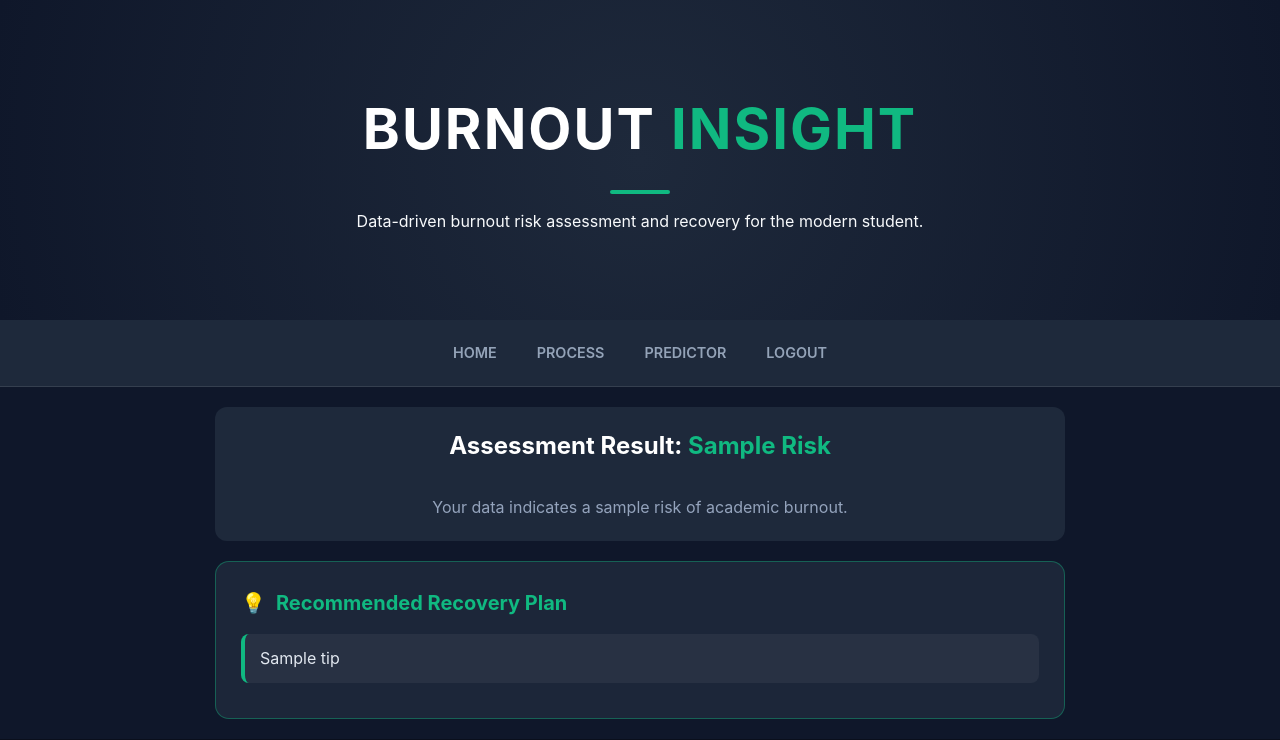
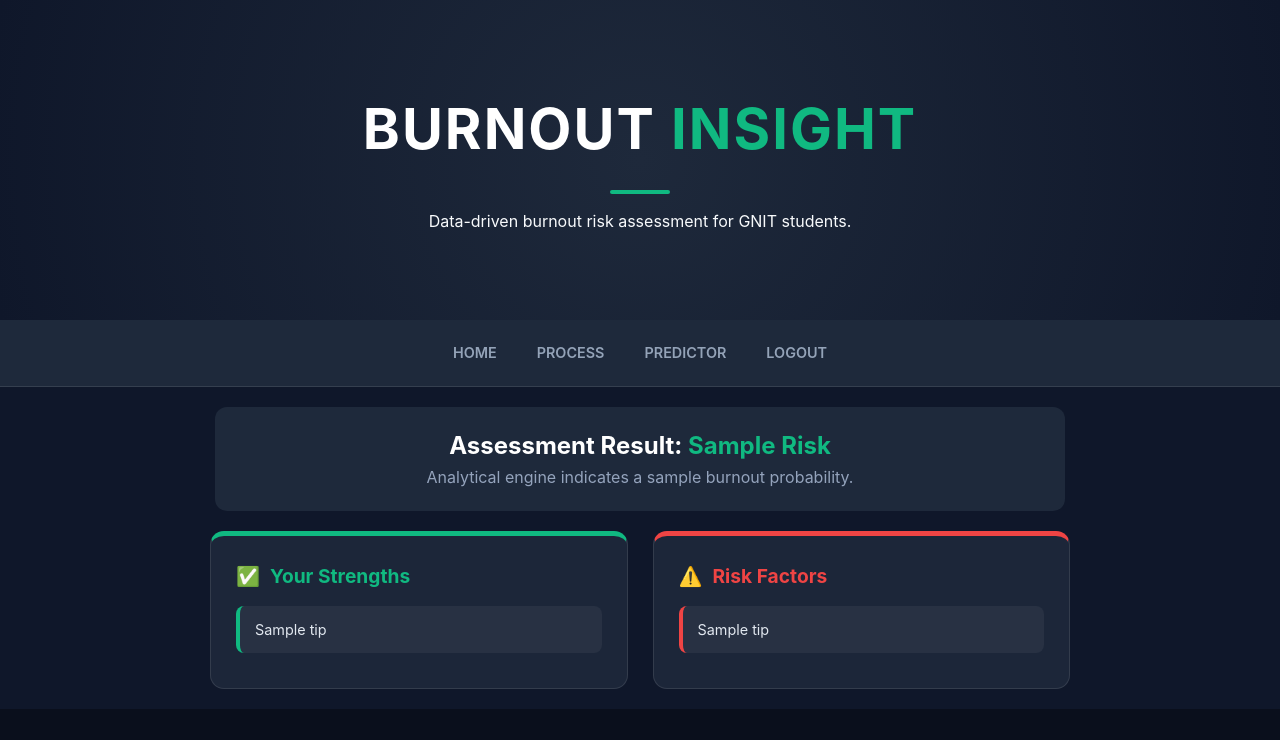
Before and after one commit to swastikapramanik06-art/STUDENT-BURNOUT-RISK-PREDICTOR-AND-ADVISOR, a Django app: template accounts/templates/accounts/dashboard.html in a window 1280 px wide. Shown: the top 740 px of the page. Run offline with Django 5.2, Linux system fonts and the light colour scheme; the template is opened without the code that fills it: most values are stand-ins (such as "Sample title", 1, 10 or a date in 2020).

Commit message:
progress update

```diff
--- a/accounts/static/accounts/css/dashboard_style.css
+++ b/accounts/static/accounts/css/dashboard_style.css
@@ -73,6 +72,68 @@ nav ul li a:hover {
     color: white;
 }
 
+.result-container {
+    max-width: 850px;
+    margin: 30px auto 10px auto;
+    padding: 25px;
+    border-radius: 12px;
+    text-align: center;
+    background: #1e293b;
+    animation: fadeIn 0.6s ease-in;
+}
+
+.high-risk { border: 2px solid #ef4444 !important; box-shadow: 0 0 15px rgba(239, 68, 68, 0.2); }
+.mod-risk { border: 2px solid #f59e0b !important; box-shadow: 0 0 15px rgba(245, 158, 11, 0.2); }
+.low-risk { border: 2px solid #10b981 !important; box-shadow: 0 0 15px rgba(16, 185, 129, 0.2); }
+
+.high-risk .accent { color: #ef4444; }
+.mod-risk .accent { color: #f59e0b; }
+.low-risk .accent { color: #10b981; }
+
+
+.analysis-grid {
+    display: grid;
+    grid-template-columns: repeat(auto-fit, minmax(350px, 1fr));
+    gap: 25px;
+    max-width: 900px;
+    margin: 20px auto;
+    padding: 0 20px;
+}
+
+.solutions-container {
+    padding: 25px;
+    background: rgba(30, 41, 59, 0.9);
+    border-radius: 14px;
+    text-align: left;
+    border: 1px solid rgba(255, 255, 255, 0.1);
+    animation: fadeIn 0.8s ease-out;
+}
+
+.pros-box { border-top: 5px solid #10b981; }
+.cons-box { border-top: 5px solid #ef4444; }
+
+.solutions-header {
+    font-size: 1.2rem;
+    font-weight: bold;
+    margin-bottom: 15px;
+    display: flex;
+    align-items: center;
+    gap: 10px;
+}
+
+.solution-item {
+    color: #e2e8f0;
+    padding: 12px 15px;
+    margin-bottom: 10px;
+    background: rgba(255, 255, 255, 0.05);
+    border-radius: 8px;
+    line-height: 1.6;
+    font-size: 0.9rem;
+}
+
+.pro-item { border-left: 4px solid #10b981; }
+.con-item { border-left: 4px solid #ef4444; }
+
 
 .media-section {
     padding: 60px 20px;
--- a/accounts/templates/accounts/dashboard.html
+++ b/accounts/templates/accounts/dashboard.html
@@ -7,10 +7,7 @@
     <title>Burnout Predictor - Dashboard</title>
     <link rel="stylesheet" href="{% static 'accounts/css/dashboard_style.css' %}">
     <style>
-
-        html {
-            scroll-behavior: smooth;
-        }
+        html { scroll-behavior: smooth; }
 
         .result-container {
             max-width: 850px;
@@ -22,7 +19,6 @@
             animation: fadeIn 0.6s ease-in;
         }
 
-
         .high-risk { border: 2px solid #ef4444 !important; box-shadow: 0 0 15px rgba(239, 68, 68, 0.2); }
         .mod-risk { border: 2px solid #f59e0b !important; box-shadow: 0 0 15px rgba(245, 158, 11, 0.2); }
         .low-risk { border: 2px solid #10b981 !important; box-shadow: 0 0 15px rgba(16, 185, 129, 0.2); }
@@ -31,36 +27,47 @@
         .mod-risk .accent { color: #f59e0b; }
         .low-risk .accent { color: #10b981; }
 
+        .analysis-grid {
+            display: grid;
+            grid-template-columns: repeat(auto-fit, minmax(350px, 1fr));
+            gap: 25px;
+            max-width: 900px;
+            margin: 20px auto;
+            animation: fadeIn 0.8s ease-out;
+        }
 
         .solutions-container {
-            max-width: 850px;
-            margin: 20px auto;
             padding: 25px;
             background: rgba(30, 41, 59, 0.9);
             border-radius: 14px;
-            border: 1px solid rgba(16, 185, 129, 0.4);
             text-align: left;
-            animation: fadeIn 0.8s ease-out;
+            border: 1px solid rgba(255, 255, 255, 0.1);
         }
+
+        .pros-box { border-top: 5px solid #10b981; }
+        .cons-box { border-top: 5px solid #ef4444; }
+
         .solutions-header {
-            color: #10b981;
-            font-size: 1.25rem;
+            font-size: 1.2rem;
             font-weight: bold;
             margin-bottom: 15px;
             display: flex;
             align-items: center;
             gap: 10px;
         }
+
         .solution-item {
             color: #e2e8f0;
             padding: 12px 15px;
             margin-bottom: 10px;
             background: rgba(255, 255, 255, 0.05);
             border-radius: 8px;
-            border-left: 4px solid #10b981;
             line-height: 1.6;
+            font-size: 0.9rem;
         }
 
+        .pro-item { border-left: 4px solid #10b981; }
+        .con-item { border-left: 4px solid #ef4444; }
 
         .process-card {
             background: #1e293b;
@@ -69,16 +76,12 @@
             border-top: 4px solid #10b981;
             transition: transform 0.3s ease;
         }
-        .process-card:hover {
-            transform: translateY(-5px);
-        }
-
+        .process-card:hover { transform: translateY(-5px); }
 
         @keyframes fadeIn {
             from { opacity: 0; transform: translateY(-10px); }
             to { opacity: 1; transform: translateY(0); }
         }
-
 
         .quote-rotator {
             display: flex; flex-direction: column; align-items: center; justify-content: center;
@@ -99,7 +102,7 @@
         <div class="header-items">
             <h1>BURNOUT <span class="accent">INSIGHT</span></h1>
             <div class="divider"></div>
-            <p>Data-driven burnout risk assessment and recovery for the modern student.</p>
+            <p>Data-driven burnout risk assessment for GNIT students.</p>
         </div>
     </header>
 
@@ -115,19 +118,32 @@
     {% if risk_result %}
     <div class="result-container {{ color_class }}">
         <h2 style="color: white;">Assessment Result: <span class="accent">{{ risk_result }} Risk</span></h2>
-        <p style="color: #94a3bc;">Your data indicates a {{ risk_result|lower }} risk of academic burnout.</p>
+        <p style="color: #94a3bc;">Analytical engine indicates a {{ risk_result|lower }} burnout probability.</p>
     </div>
 
-    {% if solutions %}
-    <div class="solutions-container">
-        <div class="solutions-header"><span>💡</span> Recommended Recovery Plan</div>
-        <div style="list-style: none; padding: 0;">
-            {% for tip in solutions %}
-            <div class="solution-item">{{ tip|safe }}</div>
+    <div class="analysis-grid">
+        <div class="solutions-container pros-box">
+            <div class="solutions-header" style="color: #10b981;"><span>✅</span> Your Strengths</div>
+            {% if pros %}
+                {% for tip in pros %}
+                <div class="solution-item pro-item">{{ tip|safe }}</div>
                 {% endfor %}
+            {% else %}
+                <p style="color: #94a3bc; font-size: 0.85rem;">No major strengths detected. Let's build healthy habits!</p>
+            {% endif %}
+        </div>
+
+        <div class="solutions-container cons-box">
+            <div class="solutions-header" style="color: #ef4444;"><span>⚠️</span> Risk Factors</div>
+            {% if cons %}
+                {% for tip in cons %}
+                <div class="solution-item con-item">{{ tip|safe }}</div>
+                {% endfor %}
+            {% else %}
+                <p style="color: #10b981; font-size: 0.85rem;">Excellent! No significant risk markers identified.</p>
+            {% endif %}
         </div>
     </div>
-    {% endif %}
     {% endif %}
 
     <section class="media-section">
@@ -147,16 +163,16 @@
         <h2 style="text-align: center; color: #10b981; margin-bottom: 40px; font-size: 2rem;">The Assessment Process</h2>
         <div style="display: grid; grid-template-columns: repeat(auto-fit, minmax(280px, 1fr)); gap: 30px;">
             <div class="process-card">
-            <h3 style="color: #10b981;">01. Data Digitization</h3>
-            <p style="color: #94a3bc;">We securely collect academic and lifestyle metrics, converting them into standardized data points for evaluation.</p>
+                <h3 style="color: #10b981;">01. Data Collection</h3>
+                <p style="color: #94a3bc;">We securely process your academic and lifestyle inputs using professional scaling methods.</p>
             </div>
             <div class="process-card">
                 <h3 style="color: #10b981;">02. Model Analysis</h3>
-            <p style="color: #94a3bc;">Our computational engine analyzes your profile against multi-dimensional stress indicators to identify risk correlations.</p>
+                <p style="color: #94a3bc;">The system utilizes Model Analysis to check correlations between stress and lifestyle.</p>
             </div>
             <div class="process-card">
-            <h3 style="color: #10b981;">03. Predictive Insight</h3>
-            <p style="color: #94a3bc;">You receive a refined risk classification and a tailored solution plan to optimize your mental well-being.</p>
+                <h3 style="color: #10b981;">03. Recovery Plan</h3>
+                <p style="color: #94a3bc;">You receive a categorized list of your strengths and specific areas that need attention.</p>
             </div>
         </div>
     </section>
```
Also changed, not shown: other parts of accounts/static/accounts/css/dashboard_style.css (+21 -49 lines), accounts/views.py (+24 -15 lines). Lines whose indentation alone changed are shown as unchanged.
